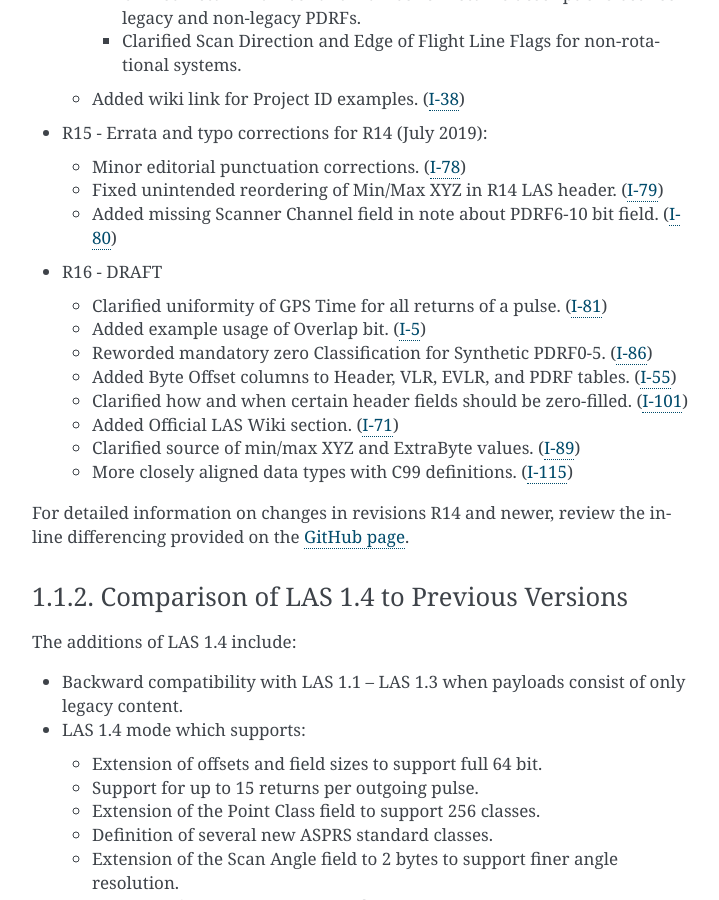
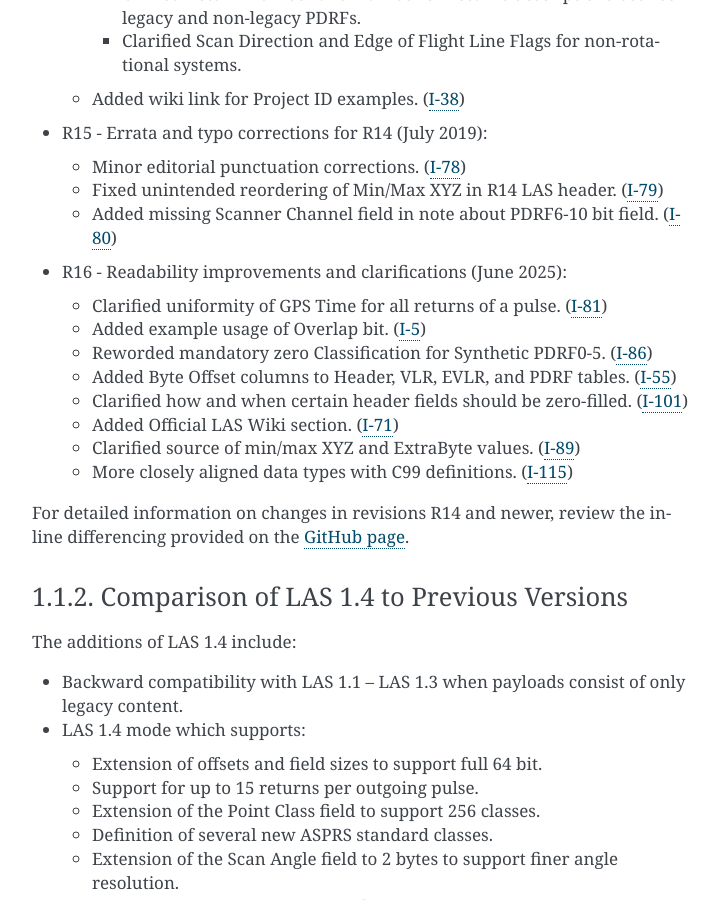
Before and after one commit to ASPRSorg/LAS, a Sphinx documentation site: the page built from source/01_intro.txt, in a window 1280 px wide and 900 px high, scrolled down 1719 px. Shown: the whole window, without its empty margins (388-1107 px from the left). Built offline with Sphinx 7.4.7, drawn with Linux system fonts in a browser that asks for light colours; some of the changed text lies outside the part shown.

Commit message:
Remove all draft notation and prep for publication (#162)

```diff
--- a/source/01_intro.txt
+++ b/source/01_intro.txt
@@ -104,7 +104,7 @@
   * Added missing Scanner Channel field in note about PDRF6-10 bit field.
     (`I-80 <https://github.com/ASPRSorg/LAS/issues/80>`_)
 
-* R16 - DRAFT
+* R16 - Readability improvements and clarifications (June 2025):
 
   * Clarified uniformity of GPS Time for all returns of a pulse.
     (`I-81 <https://github.com/ASPRSorg/LAS/issues/81>`_)
--- a/source/conf.py
+++ b/source/conf.py
@@ -46,7 +46,7 @@
 
 # General information about the project.
 project = u'LAS'
-copyright = u'2019, ASPRS'
+copyright = u'2025, ASPRS'
 author = u'ASPRS'
 
 # The version info for the project you're documenting, acts as replacement for
@@ -56,15 +56,15 @@
 # The short X.Y version.
 #version = u'1.4'
 # Custom non-keyword version tag for header
-myversion = u'1.4 - R16 DRAFT'
+myversion = u'1.4 - R16'
 # The full version, including alpha/beta/rc tags.
 release = u'VERSION ' + myversion
 releasename = release
 version=''
 
 # Publication info (approval date, release date, and GitHub SHA)
-today='09 July 2019'
-releasedate='09 July 2019'
+today='XX XXXX 2025'
+releasedate='XX XXXX 2025'
 approvaldate = 'November 2011'
 
 import subprocess
```
